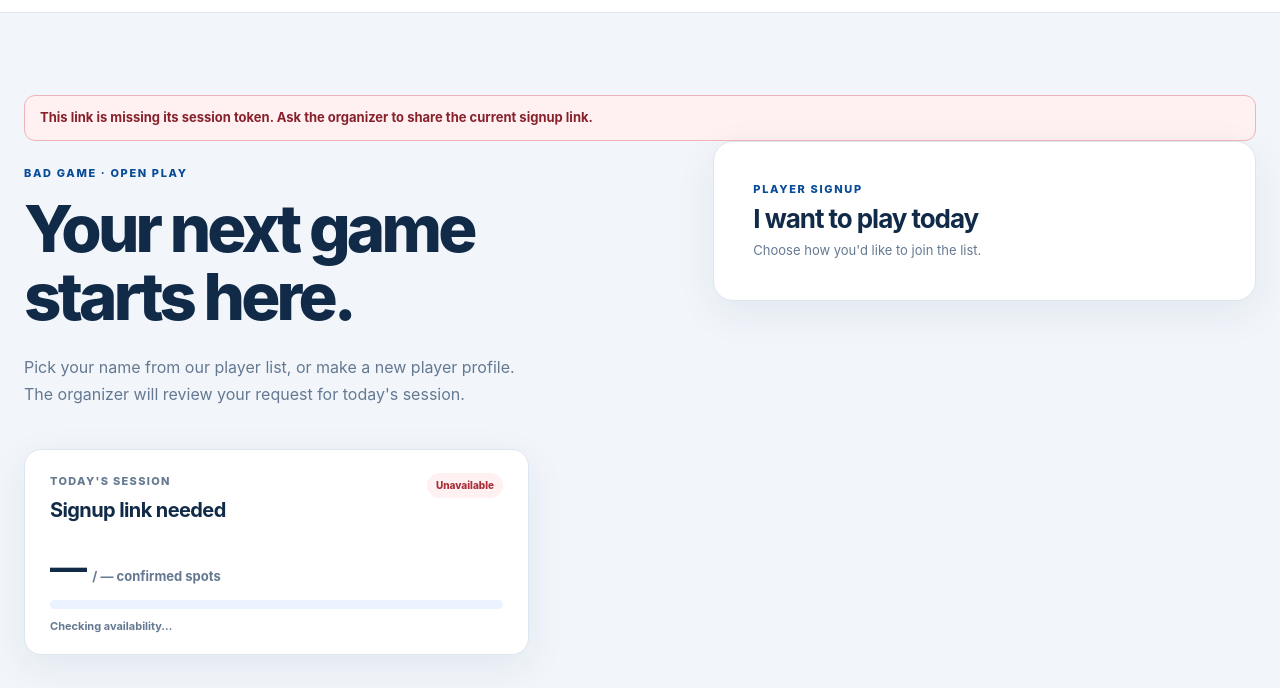
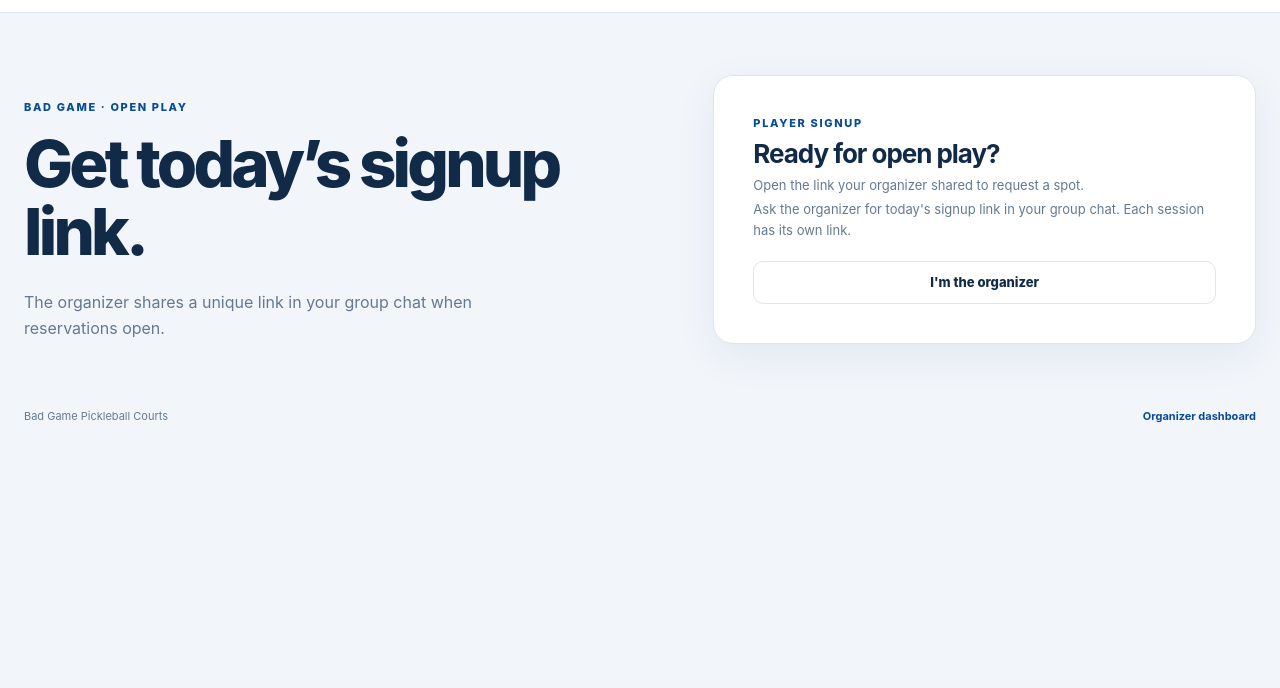
Before and after one commit to byron02/bad-game-pickleball-court, a website with bundled scripts: page public/index.html in a window 1280 px wide. Shown: the part 73-761 px from the top of the page. Built offline with nearby package versions, Linux system fonts and the light colour scheme; some packages are replaced by stand-ins of ours.

Commit message:
Show organizer loading and clarify signup link entry

```diff
--- a/public/index.html
+++ b/public/index.html
@@ -27,9 +27,9 @@
       <section class="intro-panel" aria-labelledby="joinTitle">
         <div class="eyebrow">Bad Game · Open play</div>
         <h1 id="joinTitle">Your next game starts here.</h1>
-        <p class="intro-copy">Pick your name from our player list, or make a new player profile. The organizer will review your request for today's session.</p>
+        <p id="introCopy" class="intro-copy">Pick your name from our player list, or make a new player profile. The organizer will review your request for today's session.</p>
 
-        <div class="session-card" aria-live="polite">
+        <div id="sessionCard" class="session-card" aria-live="polite">
           <div class="session-card-top">
             <div><span class="label-overline">Today's session</span><h2 id="sessionDate">Loading…</h2></div>
             <span id="sessionState" class="badge badge-neutral">Loading</span>
@@ -39,7 +39,7 @@
           <div class="capacity-footer"><span id="capacityNote">Checking availability…</span><span id="waitlistCount"></span></div>
         </div>
 
-        <div class="how-it-works">
+        <div id="howItWorks" class="how-it-works">
           <h2>How signups work</h2>
           <ol>
             <li><span>01</span><p>Send a request with your name and skill level.</p></li>
@@ -50,7 +50,12 @@
       </section>
 
       <section class="signup-card" aria-labelledby="signupTitle">
-        <div class="card-heading"><span class="eyebrow">Player signup</span><h2 id="signupTitle">I want to play today</h2><p>Choose how you'd like to join the list.</p></div>
+        <div class="card-heading"><span class="eyebrow">Player signup</span><h2 id="signupTitle">I want to play today</h2><p id="signupIntro">Choose how you'd like to join the list.</p></div>
+
+        <div id="missingLinkPanel" class="missing-link-panel" hidden>
+          <p>Ask the organizer for today's signup link in your group chat. Each session has its own link.</p>
+          <a class="button button-outline button-wide" href="/admin/">I'm the organizer</a>
+        </div>
 
         <div id="joinBody">
           <div class="tabs" role="tablist" aria-label="Player type">
--- a/public/signup.js
+++ b/public/signup.js
@@ -5,6 +5,9 @@ if (token) document.querySelector('.brand').href = `/join?token=${encodeURICompo
 const $ = (id) => document.getElementById(id);
 const elements = {
   alert: $('pageAlert'), sessionDate: $('sessionDate'), sessionState: $('sessionState'),
+  joinTitle: $('joinTitle'), introCopy: $('introCopy'), sessionCard: $('sessionCard'),
+  howItWorks: $('howItWorks'), signupTitle: $('signupTitle'), signupIntro: $('signupIntro'),
+  missingLink: $('missingLinkPanel'),
   confirmed: $('confirmedCount'), capacity: $('capacityCount'), fill: $('capacityFill'),
   capacityNote: $('capacityNote'), waitlistCount: $('waitlistCount'), joinBody: $('joinBody'),
   existingTab: $('existingTab'), newTab: $('newTab'), existingPanel: $('existingPanel'), newPanel: $('newPanel'),
@@ -280,9 +283,13 @@ elements.newForm.addEventListener('submit', async (event) => {
 });
 if (!token) {
   elements.joinBody.hidden = true;
-  elements.sessionDate.textContent = 'Signup link needed';
-  setBadge('Unavailable', 'red');
-  showAlert('This link is missing its session token. Ask the organizer to share the current signup link.');
+  elements.sessionCard.hidden = true;
+  elements.howItWorks.hidden = true;
+  elements.joinTitle.textContent = 'Get today’s signup link.';
+  elements.introCopy.textContent = 'The organizer shares a unique link in your group chat when reservations open.';
+  elements.signupTitle.textContent = 'Ready for open play?';
+  elements.signupIntro.textContent = 'Open the link your organizer shared to request a spot.';
+  elements.missingLink.hidden = false;
 } else {
   try {
     const { session } = await getPublicSession(token);
--- a/public/styles.css
+++ b/public/styles.css
@@ -219,6 +219,8 @@ h1, h2, h3, p { margin: 0; }
 .auth-panel form { margin-top: 25px; }
 .auth-panel form .button { margin-top: 15px; width: 100%; }
 .auth-panel .google-button { margin-top: 10px; }
+.auth-panel #reloadPageButton { margin-top: 20px; }
+.missing-link-panel p { color: var(--muted); font-size: 13px; line-height: 1.6; margin: 4px 0 20px; }
 .confirm-dialog { width: min(420px, calc(100% - 28px)); border: 1px solid var(--line); border-radius: 16px; padding: 24px; box-shadow: 0 25px 75px rgb(10 32 62 / 24%); color: var(--navy); }
 .confirm-dialog::backdrop { background: rgb(7 23 43 / 58%); }
 .dialog-icon { display: grid; place-items: center; width: 40px; height: 40px; border-radius: 50%; color: var(--red); background: var(--red-pale); font-weight: 900; margin-bottom: 12px; }
```
Also changed, not shown: public/admin.html (+6 -0 lines), public/admin.js (+13 -1 lines).
